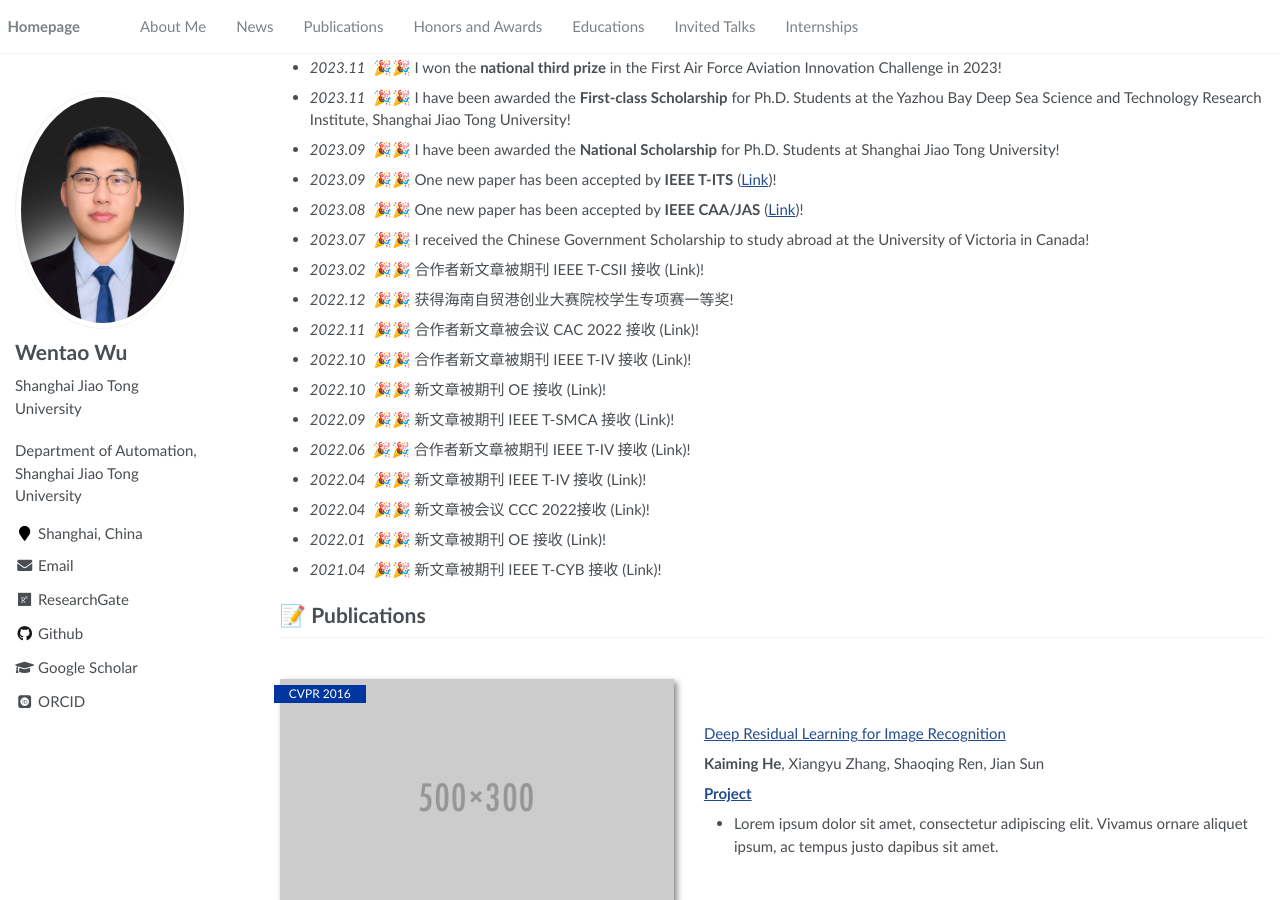
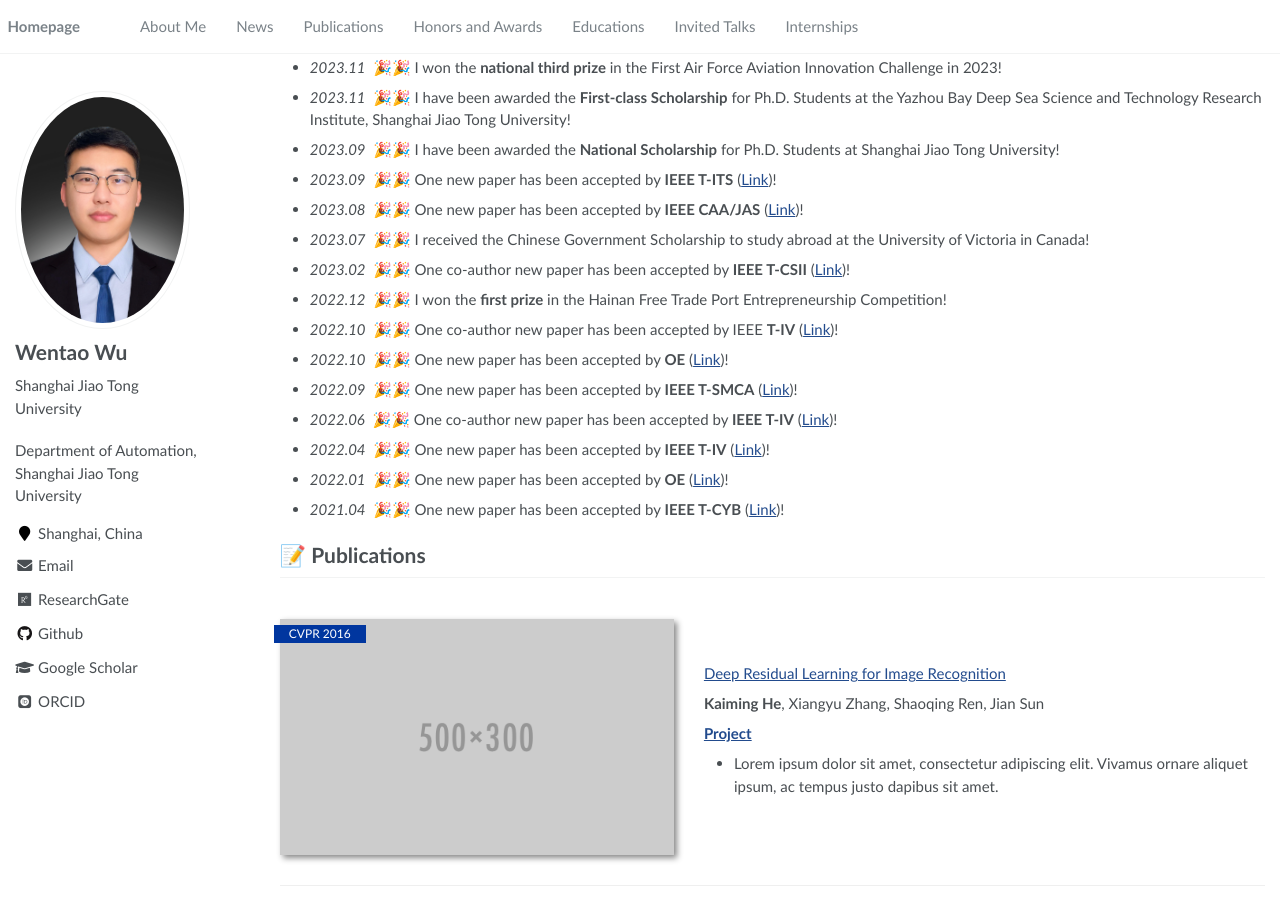
Before and after one commit to wwtsjtu/wwt.github.io, a Jekyll site: the page built from _pages/about.md, in a window 1280 px wide and 900 px high, scrolled down 818 px. Built offline with Jekyll 4.4.1, drawn with Linux system fonts in a browser that asks for light colours; some web fonts are replaced.

Commit message:
Update about.md

```diff
--- a/_pages/about.md
+++ b/_pages/about.md
@@ -38,17 +38,15 @@ My research interest includes neural machine translation and computer vision. I
 - *2023.09* &nbsp;🎉🎉  One new paper has been accepted by **IEEE T-ITS** ([Link](https://ieeexplore.ieee.org/xpl/RecentIssue.jsp?punumber=6979))!
 - *2023.08* &nbsp;🎉🎉  One new paper has been accepted by **IEEE CAA/JAS** ([Link](https://www.ieee-jas.net/indexen.html))!
 - *2023.07* &nbsp;🎉🎉  I received the Chinese Government Scholarship to study abroad at the University of Victoria in Canada!
-- *2023.02* &nbsp;🎉🎉  合作者新文章被期刊 IEEE T-CSII 接收 (Link)!
-- *2022.12* &nbsp;🎉🎉  获得海南自贸港创业大赛院校学生专项赛一等奖!
-- *2022.11* &nbsp;🎉🎉  合作者新文章被会议 CAC 2022 接收 (Link)!
-- *2022.10* &nbsp;🎉🎉  合作者新文章被期刊 IEEE T-IV 接收 (Link)!
-- *2022.10* &nbsp;🎉🎉  新文章被期刊 OE 接收 (Link)!
-- *2022.09* &nbsp;🎉🎉  新文章被期刊 IEEE T-SMCA 接收 (Link)!
-- *2022.06* &nbsp;🎉🎉  合作者新文章被期刊 IEEE T-IV 接收 (Link)!
-- *2022.04* &nbsp;🎉🎉  新文章被期刊 IEEE T-IV 接收 (Link)!
-- *2022.04* &nbsp;🎉🎉  新文章被会议 CCC 2022接收 (Link)!
-- *2022.01* &nbsp;🎉🎉  新文章被期刊 OE 接收 (Link)!
-- *2021.04* &nbsp;🎉🎉  新文章被期刊 IEEE T-CYB 接收 (Link)!
+- *2023.02* &nbsp;🎉🎉  One co-author new paper has been accepted by **IEEE T-CSII** ([Link](https://ieeexplore.ieee.org/abstract/document/10059139))!
+- *2022.12* &nbsp;🎉🎉  I won the **first prize** in the Hainan Free Trade Port Entrepreneurship Competition!
+- *2022.10* &nbsp;🎉🎉  One co-author new paper has been accepted by IEEE **T-IV** ([Link](https://ieeexplore.ieee.org/abstract/document/9950329))!
+- *2022.10* &nbsp;🎉🎉  One new paper has been accepted by **OE** ([Link](https://www.sciencedirect.com/science/article/abs/pii/S0029801822021497))!
+- *2022.09* &nbsp;🎉🎉  One new paper has been accepted by **IEEE T-SMCA** ([Link](https://ieeexplore.ieee.org/abstract/document/9900363))!
+- *2022.06* &nbsp;🎉🎉  One co-author new paper has been accepted by **IEEE T-IV** ([Link](https://ieeexplore.ieee.org/abstract/document/9878245))!
+- *2022.04* &nbsp;🎉🎉  One new paper has been accepted by **IEEE T-IV** ([Link](https://ieeexplore.ieee.org/abstract/document/9762043))!
+- *2022.01* &nbsp;🎉🎉  One new paper has been accepted by **OE** ([Link](https://www.sciencedirect.com/science/article/abs/pii/S0029801822001445))!
+- *2021.04* &nbsp;🎉🎉  One new paper has been accepted by **IEEE T-CYB** ([Link](https://ieeexplore.ieee.org/abstract/document/9440777))!
 
 
 # 📝 Publications
```
